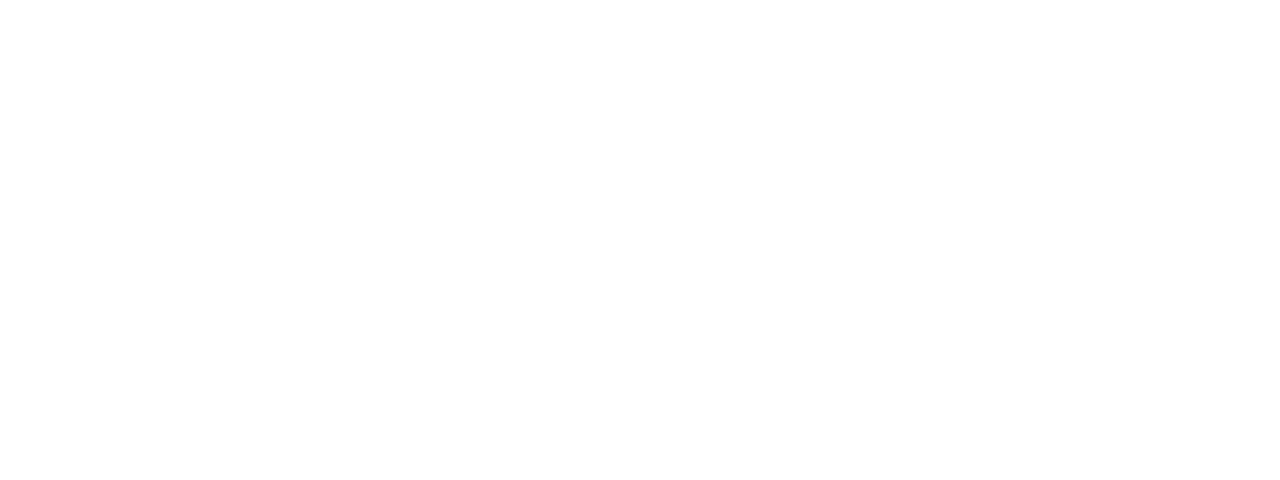
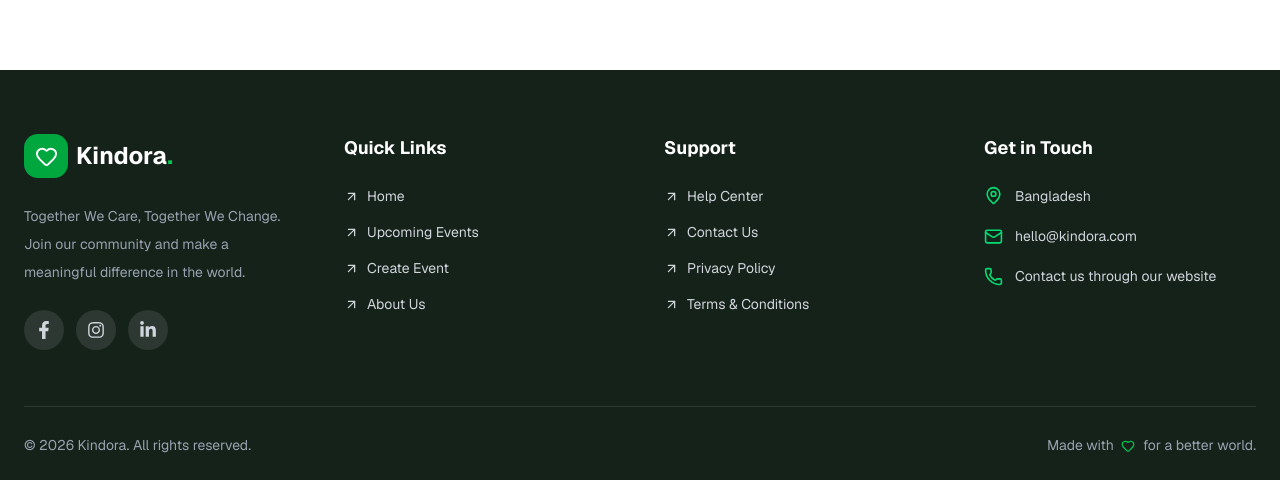
Before and after one commit to akib511/kindora-client, a Next.js app: page / in a window 1280 px wide. Shown: the part 3089-3569 px from the top of the page. Before the commit the page ends 3159 px from the top, so only its background shows below. Built offline with nearby package versions, Linux system fonts and the light colour scheme.

Commit message:
add footer

```diff
--- a/src/app/layout.js
+++ b/src/app/layout.js
@@ -2,6 +2,7 @@ import { Geist, Geist_Mono } from "next/font/google";
 import "./globals.css";
 import Navbar from "@/components/home/Navber";
 import ThemeProvider from "@/components/theme-provider";
+import Footer from "@/components/home/Footer";
 
 const geistSans = Geist({
   variable: "--font-geist-sans",
@@ -30,6 +31,7 @@ export default function RootLayout({ children }) {
           <Navbar />
           {children}
         </ThemeProvider>
+        <Footer />
       </body>
     </html>
   );
--- /dev/null
+++ b/src/components/home/Footer.jsx
@@ -0,0 +1,132 @@
+import Link from "next/link";
+
+import { Heart, Mail, MapPin, Phone, ArrowUpRight } from "lucide-react";
+
+import { FaFacebookF, FaInstagram, FaLinkedinIn } from "react-icons/fa";
+
+const quickLinks = [
+  { name: "Home", href: "/" },
+  { name: "Upcoming Events", href: "/upcoming-events" },
+  { name: "Create Event", href: "/create-event" },
+  { name: "About Us", href: "/about" },
+];
+
+const supportLinks = [
+  { name: "Help Center", href: "/help" },
+  { name: "Contact Us", href: "/contact" },
+  { name: "Privacy Policy", href: "/privacy" },
+  { name: "Terms & Conditions", href: "/terms" },
+];
+
+export default function Footer() {
+  return (
+    <footer className="bg-[#14221A] px-6 pt-16 text-gray-300">
+      <div className="mx-auto max-w-7xl">
+        <div className="grid gap-12 pb-14 sm:grid-cols-2 lg:grid-cols-4">
+          {/* Brand */}
+          <div>
+            <Link href="/" className="mb-6 inline-flex items-center gap-2">
+              <div className="flex h-11 w-11 items-center justify-center rounded-xl bg-green-600 text-white">
+                <Heart size={23} />
+              </div>
+
+              <span className="text-2xl font-bold text-white">
+                Kindora<span className="text-green-500">.</span>
+              </span>
+            </Link>
+
+            <p className="max-w-xs text-sm leading-7 text-gray-400">
+              Together We Care, Together We Change. Join our community and make
+              a meaningful difference in the world.
+            </p>
+
+            <div className="mt-6 flex gap-3">
+              {[FaFacebookF, FaInstagram, FaLinkedinIn].map((Icon, index) => (
+                <a
+                  key={index}
+                  href="#"
+                  aria-label="Social media"
+                  className="flex h-10 w-10 items-center justify-center rounded-full bg-white/10 transition hover:bg-green-600 hover:text-white"
+                >
+                  <Icon size={18} />
+                </a>
+              ))}
+            </div>
+          </div>
+
+          {/* Quick Links */}
+          <div>
+            <h3 className="mb-6 text-lg font-bold text-white">Quick Links</h3>
+
+            <ul className="space-y-4">
+              {quickLinks.map((link) => (
+                <li key={link.name}>
+                  <Link
+                    href={link.href}
+                    className="flex items-center gap-2 text-sm transition hover:text-green-400"
+                  >
+                    <ArrowUpRight size={15} />
+                    {link.name}
+                  </Link>
+                </li>
+              ))}
+            </ul>
+          </div>
+
+          {/* Support */}
+          <div>
+            <h3 className="mb-6 text-lg font-bold text-white">Support</h3>
+
+            <ul className="space-y-4">
+              {supportLinks.map((link) => (
+                <li key={link.name}>
+                  <Link
+                    href={link.href}
+                    className="flex items-center gap-2 text-sm transition hover:text-green-400"
+                  >
+                    <ArrowUpRight size={15} />
+                    {link.name}
+                  </Link>
+                </li>
+              ))}
+            </ul>
+          </div>
+
+          {/* Contact */}
+          <div>
+            <h3 className="mb-6 text-lg font-bold text-white">Get in Touch</h3>
+
+            <div className="space-y-5 text-sm">
+              <div className="flex items-start gap-3">
+                <MapPin size={19} className="shrink-0 text-green-400" />
+                <p>Bangladesh</p>
+              </div>
+
+              <div className="flex items-center gap-3">
+                <Mail size={19} className="text-green-400" />
+                <p>hello@kindora.com</p>
+              </div>
+
+              <div className="flex items-center gap-3">
+                <Phone size={19} className="text-green-400" />
+                <p>Contact us through our website</p>
+              </div>
+            </div>
+          </div>
+        </div>
+
+        {/* Bottom Footer */}
+        <div className="flex flex-col items-center justify-between gap-4 border-t border-white/10 py-7 text-center text-sm text-gray-400 sm:flex-row">
+          <p>
+            © {new Date().getFullYear()} Kindora. All rights reserved.
+          </p>
+
+          <p>
+            Made with <Heart size={14} className="mx-1 inline text-green-500" />{" "}
+            for a better world.
+          </p>
+        </div>
+      </div>
+    </footer>
+  );
+}
```
